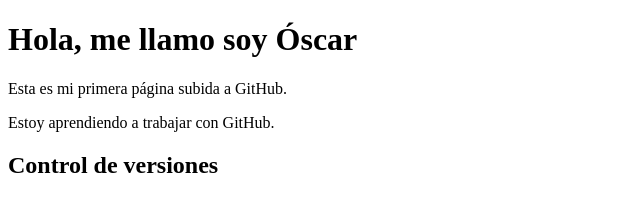
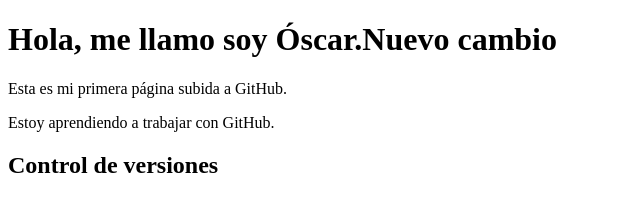
Before and after one commit to olazarol/practica-individual, a plain HTML site: page index.html in a window 1280 px wide. Shown: the whole page, without its empty margins (0-640 px from the left). Drawn offline with Linux system fonts and the light colour scheme.

Commit message:
Nuevo cambio título principal
Nuevo cambio del título principal

```diff
--- a/index.html
+++ b/index.html
@@ -7,7 +7,7 @@
     <title>Mi primera página</title>
 </head>
 <body>
-    <h1>Hola, me llamo soy Óscar</h1>
+    <h1>Hola, me llamo soy Óscar.Nuevo cambio</h1>
     <p>Esta es mi primera página subida a GitHub.</p>
     <p>Estoy aprendiendo a trabajar con GitHub.</p>
     <h2>Control de versiones</h2>
```
